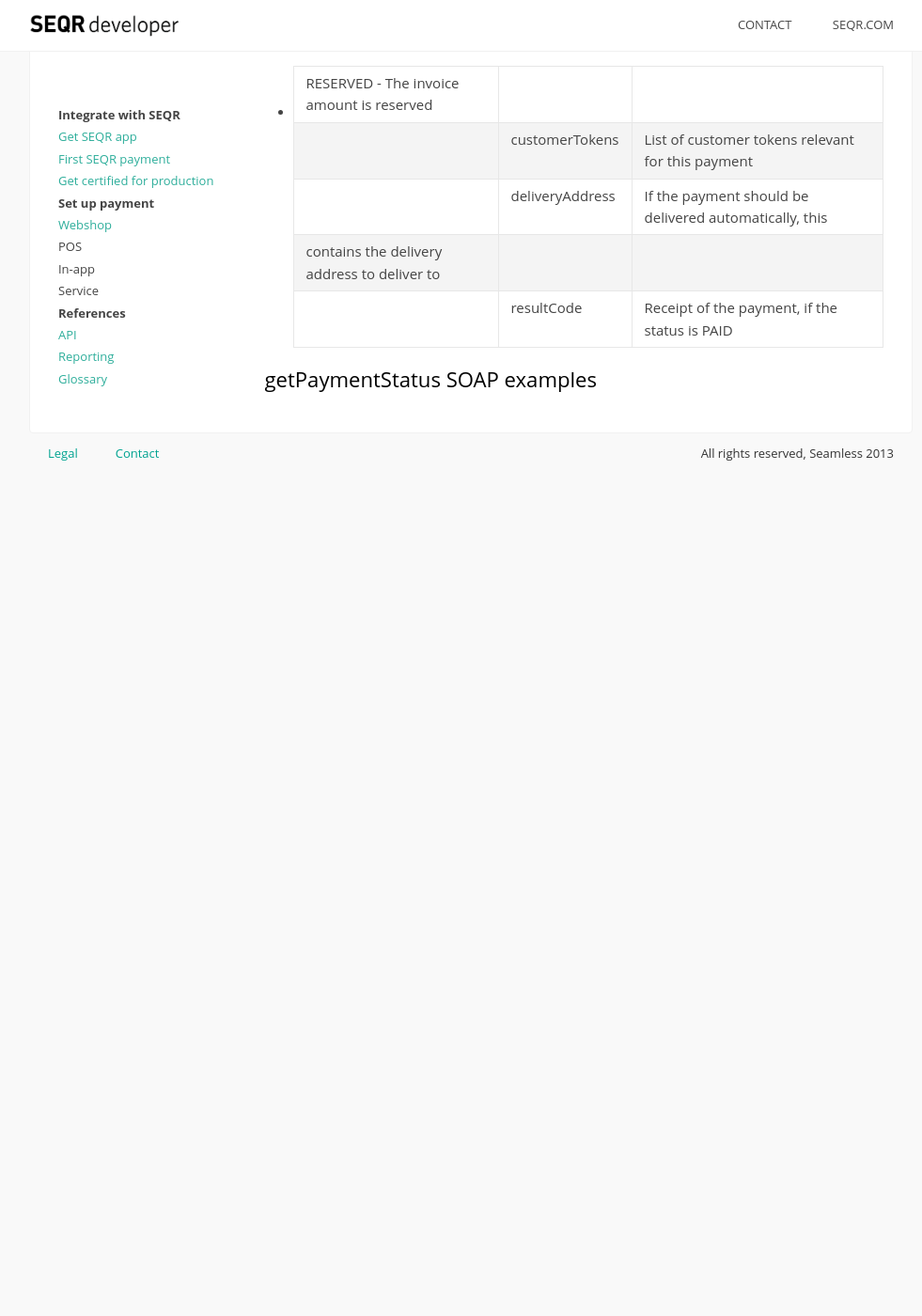
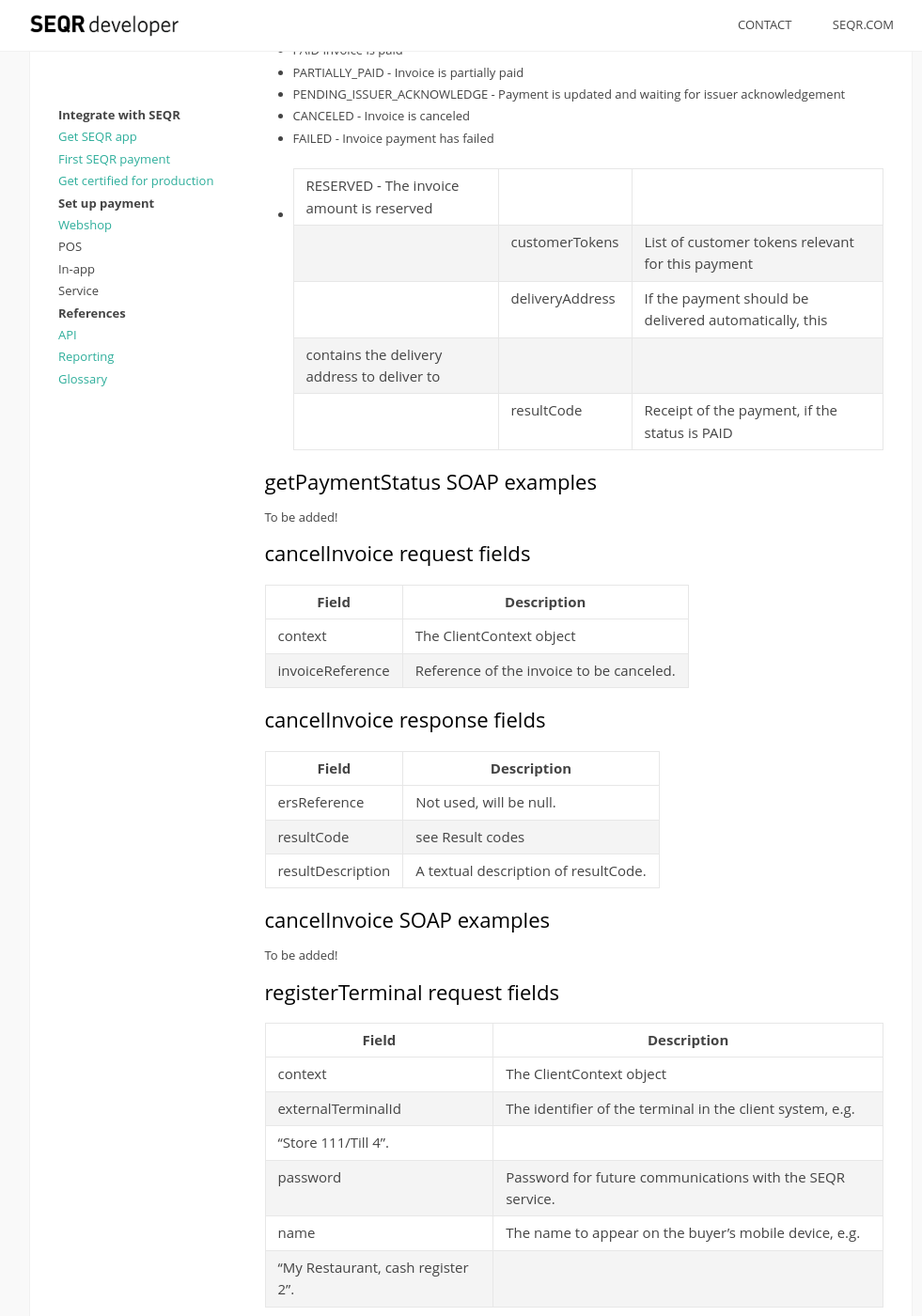
Before and after one commit to SeamlessDistribution/SeamlessDistribution.github.io, a Jekyll site: the page built from merchant/reference/api.md, in a window 1280 px wide and 1400 px high, scrolled down 4736 px. Shown: the whole window at 94% size, without its empty margins (139-1120 px from the left). Built offline with Jekyll 4.4.1, drawn with Linux system fonts in a browser that asks for light colours; before the commit the page ends 5267 px from its top, so only the background shows below that; some of the changed text lies outside the part shown.

Commit message:
Update api.md

```diff
--- a/merchant/reference/api.md
+++ b/merchant/reference/api.md
@@ -219,9 +219,11 @@
 |invoiceReference  | The SEQR service reference to the registered invoice. |
 
 ## sendInvoice SOAP examples
+To be added!
 
 
 ## updateInvoice request fields
+
 
 | Field | Description |
 | --- | --- |
@@ -230,17 +232,23 @@
 | invoiceReference | The SEQR service reference to the registered invoice. |
 | tokens | The customer tokens applied to this invoice. |
 
+
 ## updateInvoice response fields
+
 
 | Field | Description |
 | --- | --- |
+| ersReference | Not used, will be null. |
 | resultCode | see Result codes |
 | resultDescription | A textual description of resultCode. |
 
+
 ## updateInvoice SOAP examples
+To be added!
 
 
 ## getPaymentStatus request fields
+
 
 | Field | Description |
 | --- | --- |
@@ -259,7 +267,9 @@
 as an acknowledgement that it has received the latest
 change. |
 
+
 ## getPaymentStatus response fields
+
 
 | Field | Description |
 | --- | --- |
@@ -283,4 +293,151 @@
 contains the delivery address to deliver to |
 | resultCode | Receipt of the payment, if the status is PAID |
 
+
 ## getPaymentStatus SOAP examples
+To be added!
+
+
+## cancelInvoice request fields
+
+
+| Field | Description |
+| --- | --- |
+| context | The ClientContext object |
+| invoiceReference | Reference of the invoice to be canceled. |
+
+
+## cancelInvoice response fields
+
+
+| Field | Description |
+| --- | --- |
+| ersReference | Not used, will be null. |
+| resultCode | see Result codes |
+| resultDescription | A textual description of resultCode. |
+
+
+## cancelInvoice SOAP examples
+To be added!
+
+
+## registerTerminal request fields
+
+
+| Field | Description |
+| --- | --- |
+| context | The ClientContext object |
+| externalTerminalId | The identifier of the terminal in the client system, e.g.
+"Store 111/Till 4". |
+| password | Password for future communications with the SEQR service. |
+| name | The name to appear on the buyer’s mobile device, e.g.
+"My Restaurant, cash register 2". |
+
+
+## registerTerminal response fields
+
+
+| Field | Description |
+| --- | --- |
+| ersReference | Not used, will be null. |
+| resultCode | see Result codes |
+| resultDescription | A textual description of resultCode. |
+| terminalId | The newly generated unique identifier for this terminal. This identifier should be used in future
+communications of this terminal towards the SEQR service. |
+
+
+## registerTerminal SOAP examples
+To be added!
+
+
+## unregisterTerminal request fields
+
+
+| Field | Description |
+| --- | --- |
+| context | The ClientContext object |
+| TerminalId | The SEQR ID of the terminal to be unregistered. |
+
+
+## unregisterTerminal response fields
+
+
+| Field | Description |
+| --- | --- |
+| ersReference | Not used, will be null. |
+| resultCode | see Result codes |
+| resultDescription | A textual description of resultCode. |
+
+
+## unregisterTerminal SOAP examples
+To be added!
+
+
+## assignSeqrId request fields
+
+
+| Field | Description |
+| --- | --- |
+| context | The ClientContext object |
+| SeqrId | The SEQR ID of the terminal. |
+
+
+## assignSeqrId response fields
+
+
+| Field | Description |
+| --- | --- |
+| ersReference | Not used, will be null. |
+| resultCode | see Result codes |
+| resultDescription | A textual description of resultCode. |
+
+
+## assignSeqrId SOAP examples
+To be added!
+
+
+## commitReservation request fields
+
+
+| Field | Description |
+| --- | --- |
+| context | The ClientContext object |
+| invoiceReference | Reference of the invoice that is reserved. |
+
+
+## commitReservation response fields
+
+
+| Field | Description |
+| --- | --- |
+| resultCode | see Result codes |
+| resultDescription | A textual description of resultCode. |
+
+
+## commitReservation SOAP examples
+To be added!
+
+
+## submitPaymentReciept request fields
+
+
+| Field | Description |
+| --- | --- |
+| context | The ClientContext object |
+| ersReference | Reference of the payment for which the receipt is applicable. |
+| receiptDocument | Receipt document, containing the full details of the receipt.
+NOTES Preferably in ARTS Receipt XML format. |
+
+
+## submitPaymentReceipt response fields
+
+
+| Field | Description |
+| --- | --- |
+| ersReference | Not used, will be null. |
+| resultCode | see Result codes |
+| resultDescription | A textual description of resultCode. |
+
+
+## commitReservation SOAP examples
+To be added!
```
